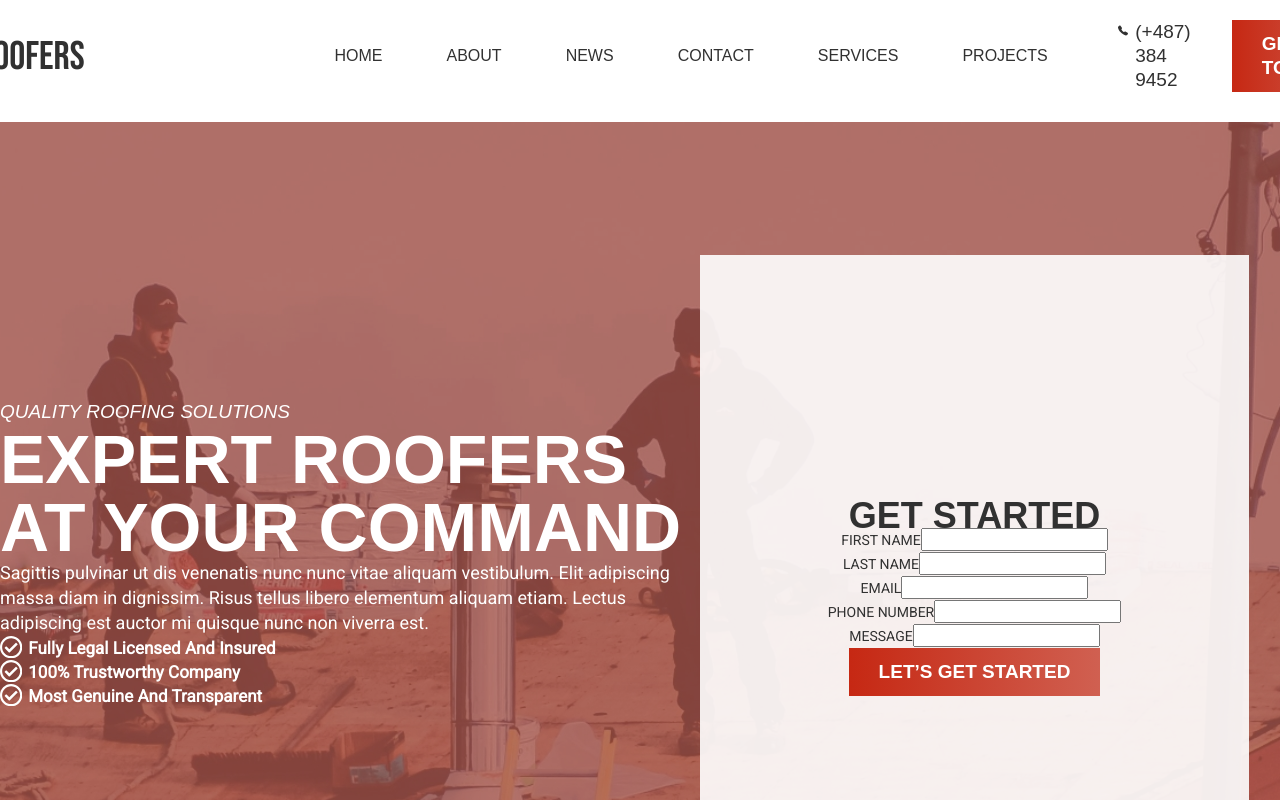
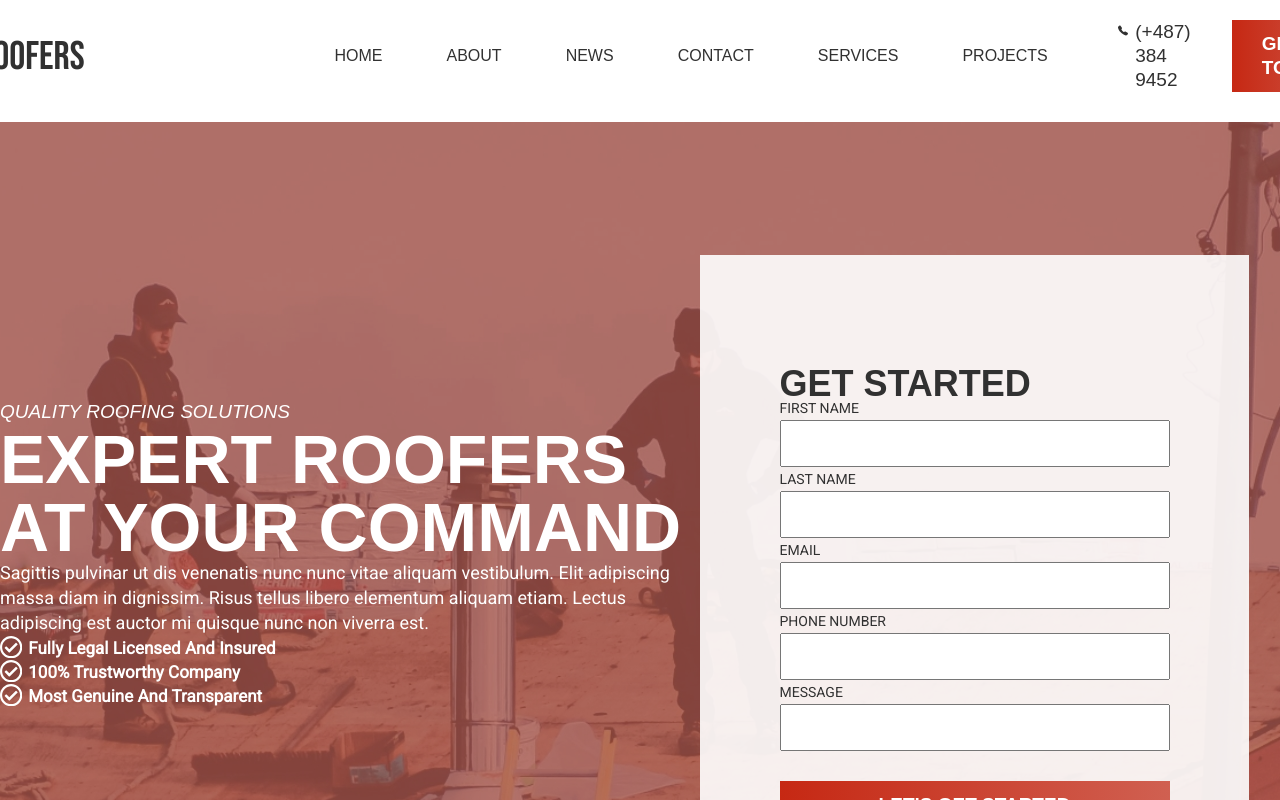
Before and after one commit to PavelNovik/roofer, a React (Vite) app: page / in a window 1280 px wide. Shown: the top 800 px of the page. Built offline with nearby package versions, Linux system fonts and the light colour scheme.

Commit message:
stylized form

```diff
--- a/src/components/ui/form/form.module.scss
+++ b/src/components/ui/form/form.module.scss
@@ -2,7 +2,6 @@
   z-index: 3;
 
   display: flex;
-  flex-direction: column;
   align-items: center;
   justify-content: center;
 
@@ -12,6 +11,24 @@
   background-color: rgb(255 255 255 / 90%);
 }
 
+.wrapper {
+  flex-direction: column;
+  width: 390px;
+}
+
+.input {
+  display: flex;
+  flex-direction: column;
+
+  input {
+    height: 47px;
+  }
+}
+
+.button {
+  margin-top: 30px;
+}
+
 .formTitle {
   font-family: var(--font-family-menu), sans-serif;
   font-size: 36px;
--- a/src/components/ui/form/form.tsx
+++ b/src/components/ui/form/form.tsx
@@ -3,6 +3,7 @@ import { ControlledInput } from '@/components/ui/controlled/controlledInput'
 import { Button } from '@/components/ui/button/button'
 import { useForm } from 'react-hook-form'
 import s from './form.module.scss'
+import { Wrapper } from '@/components/ui/wrapper/wrapper'
 
 type FormDataT = {
   firstName: string
@@ -26,20 +27,24 @@ export const Form = () => {
   }
   return (
     <form className={s.form} onSubmit={handleSubmit(onSubmit)}>
+      <Wrapper className={s.wrapper}>
         <Typography className={s.formTitle}>Get started</Typography>
         <ControlledInput
+          className={s.input}
           control={control}
           errorMessage={errors.firstName?.message}
           label={'First Name'}
           name={'firstName'}
         />
         <ControlledInput
+          className={s.input}
           control={control}
           errorMessage={errors.lastName?.message}
           label={'Last Name'}
           name={'lastName'}
         />
         <ControlledInput
+          className={s.input}
           control={control}
           errorMessage={errors.email?.message}
           label={'Email'}
@@ -47,19 +52,24 @@ export const Form = () => {
           type={'email'}
         />
         <ControlledInput
+          className={s.input}
           control={control}
           errorMessage={errors.phoneNumber?.message}
           label={'Phone number'}
           name={'phoneNumber'}
         />
         <ControlledInput
+          className={s.input}
           control={control}
           errorMessage={errors.message?.message}
           label={'Message'}
           name={'message'}
         />
 
-      <Button type={'submit'}>Let’s get started</Button>
+        <Button className={s.button} type={'submit'}>
+          Let’s get started
+        </Button>
+      </Wrapper>
     </form>
   )
 }
```
Lines whose indentation alone changed are shown as unchanged.
